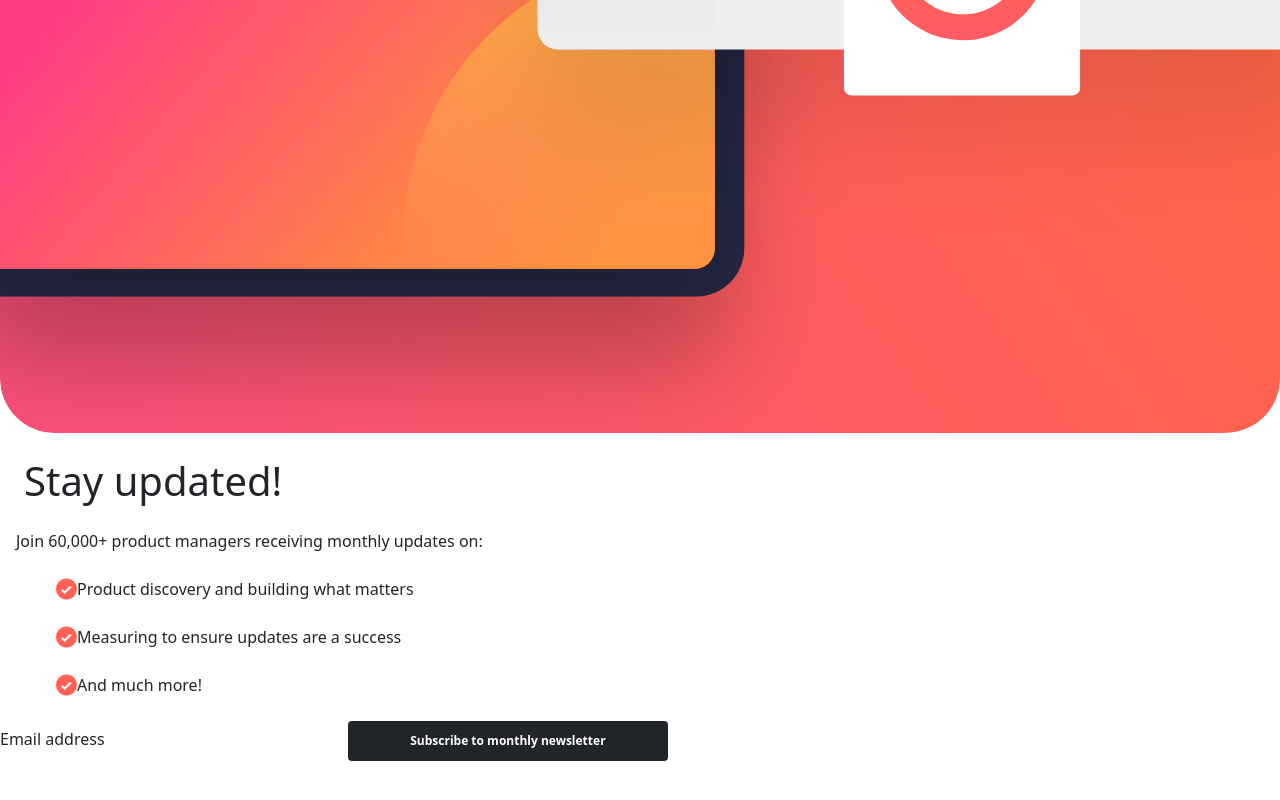
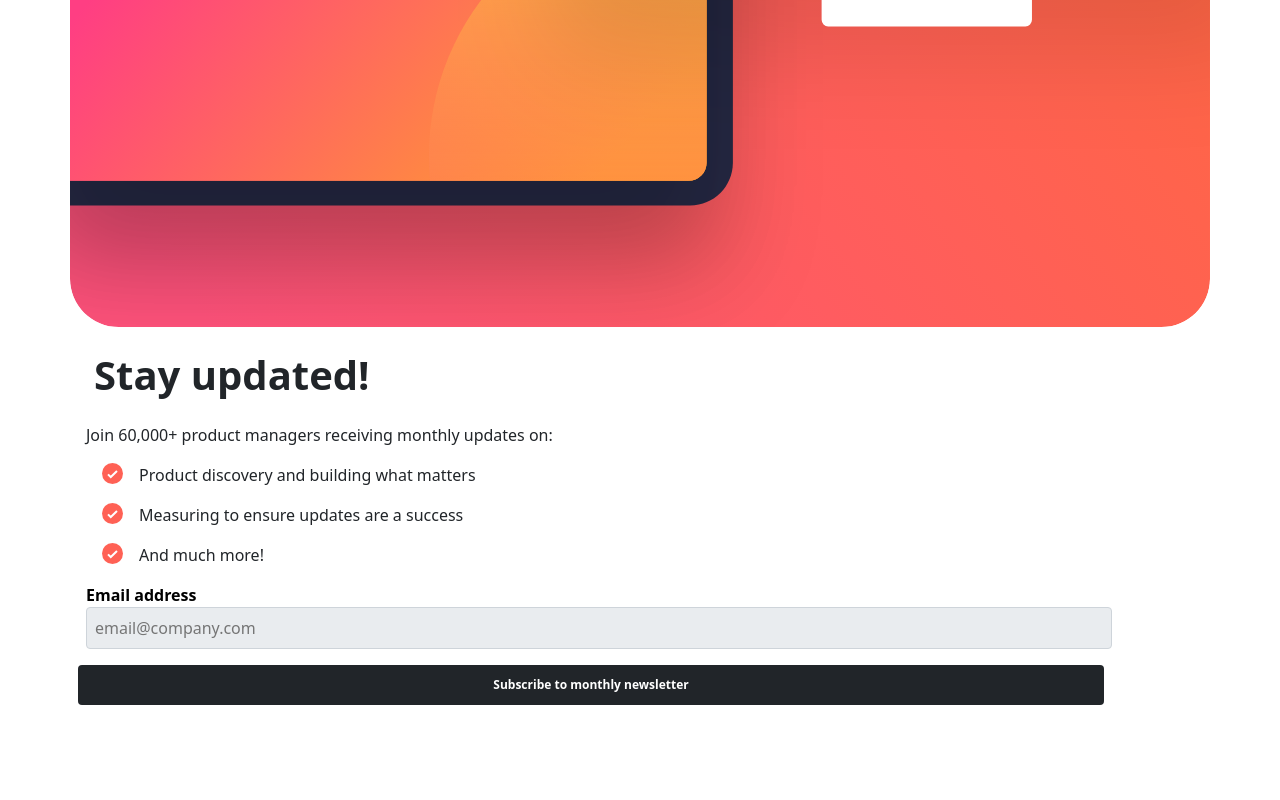
Before and after one commit to MoiCruz/MiniProyecto, a plain HTML site: page index.html in a window 1280 px wide. Shown: the part 536-1336 px from the top of the page. After the commit the page ends 1257 px from the top, so only its background shows below. Drawn offline with nearby package versions, Linux system fonts and the light colour scheme.

Commit message:
actualizar mini proyecto

```diff
--- a/index.html
+++ b/index.html
@@ -23,34 +23,34 @@
 </head>
 
 <body class="p-0">
-  <div class="container-fluid d-flex flex-column justify-content-center p-0">
+  <div class="container-sm d-flex flex-column justify-content-center p-0">
     <div class="">
       <img src="./assets/images/illustration-sign-up-mobile.svg" alt="" class="img w-100">
     </div>
 
     <div class="texto flex-column justify-content-center">
-      <h1 class="titulo m-4 Bold text">Stay updated!</h1>
+      <h1 class="titulo m-4 fs-1 fw-bolder">Stay updated!</h1>
       <p class="m-3">Join 60,000+ product managers receiving monthly updates on:</p>
       <div class="col">
-      <ul class="ul d-flex align-content-start margin-rigth m-4 justify-content-start ">
-        <img src="./assets/images/icon-list.svg" alt="" class="img2 m-0">
+      <ul class="ul gap-3 d-flex align-content-start ms-0 me-2  justify-content-start ">
+        <img src="./assets/images/icon-list.svg" alt="" class="img2">
         <li>Product discovery and building what matters</li>
       </ul>
-      <ul class="ul d-flex align-content-start m-4 justify-content-start ">
-        <img src="./assets/images/icon-list.svg" alt="" class="img2 m-0">
+      <ul class="ul gap-3 d-flex align-content-start ms-0 me-2 justify-content-start ">
+        <img src="./assets/images/icon-list.svg" alt="" class="img2">
         <li> Measuring to ensure updates are a success</li>
       </ul>
-      <ul class="ul d-flex align-content-start m-4 justify-content-start ">
-        <img src="./assets/images/icon-list.svg" alt="" class="img2 m-0">
+      <ul class="ul gap-3 d-flex align-content-start ms-0 me-2 justify-content-start ">
+        <img src="./assets/images/icon-list.svg" alt="" class="img2 ms-0 m">
         <li> And much more!</li>
       </ul>
 
     </div>
 
       <div class="final align-content-center">
-        <a>Email address</a>
-        <input type="email@company.com">
-        <button class="badge btn-dark">Subscribe to monthly newsletter</button>
+        <a class="email fw-bolder ">Email address</a>
+        <input class="display p-2 me-4 input-group-text" placeholder="email@company.com" type="email@company.com">
+        <button class="badge btn-dark ms-2">Subscribe to monthly newsletter</button>
       </div>
     </div>
   </div>
--- a/styles/styles.css
+++ b/styles/styles.css
@@ -2,6 +2,9 @@
     box-sizing: border-box;
     margin: 0;
     border: 0;
+}
+.titulo{
+    font-size: 50px;
 }
 .img{
     height: 20%;
@@ -12,18 +15,29 @@
     align-items: center;
 }
 .badge{
-
+    margin: 1rem 2rem;
     height: 2.5rem;
-    width: 20rem;
+    width: 90%;
 }
 .final{
      justify-content: end;
 
 }
-.texto{
-    height: 100em;
+.email{
+
+    margin: 0 1rem;
+    color: black;
+    text-decoration: none;
+
 }
 .ul{
+    align-items: flex-start;
+    margin: 1rem 0;
     display: block;
     list-style: none;
 }
+.display{
+    margin: 0rem 1rem;
+    text-align: left;
+    width: 90%;
+}
```
